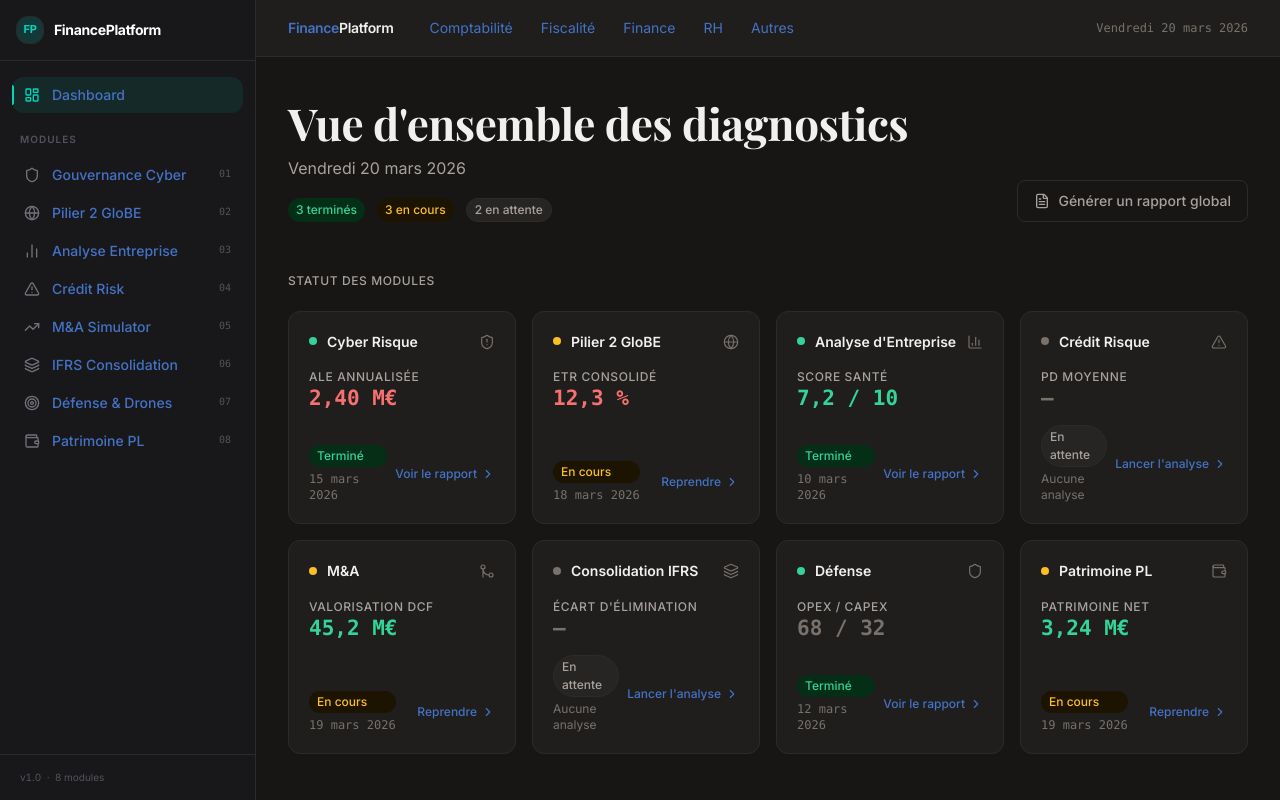
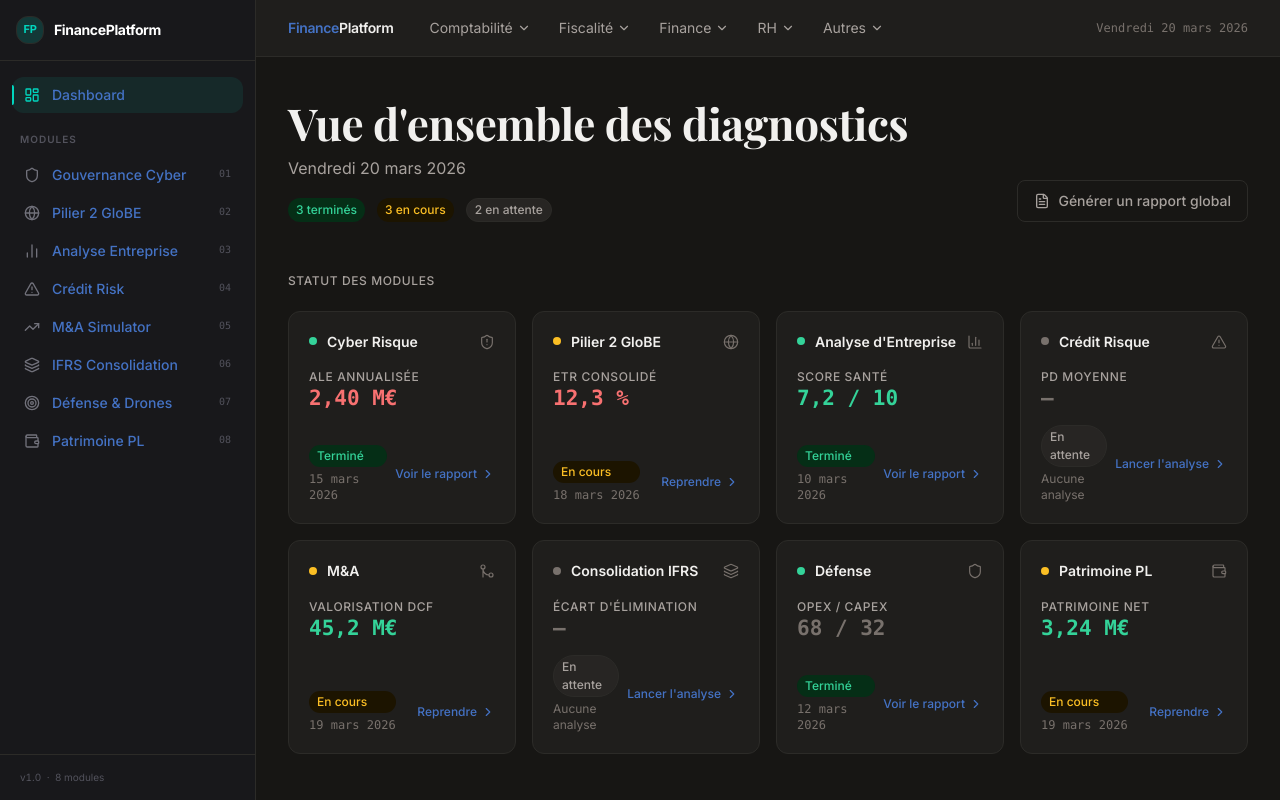
Before and after one commit to ludoviclabs-dotcom/finance-platform, a Next.js app in the folder apps/frontend/: page /dashboard in a window 1280 px wide. Built offline with nearby package versions, Linux system fonts and the light colour scheme.

Commit message:
feat: dropdown Simulateur/Actualités sur chaque catégorie nav

```diff
--- a/apps/frontend/app/dashboard/page.tsx
+++ b/apps/frontend/app/dashboard/page.tsx
@@ -1,4 +1,5 @@
 import Link from "next/link";
+import { NavDropdowns } from "@/components/layout/nav-dropdown";
 import {
   FileText,
   ChevronRight,
@@ -378,17 +379,7 @@ export default function Dashboard() {
               <span className="text-accent">Finance</span>
               <span className="text-foreground">Platform</span>
             </Link>
-            <nav className="hidden md:flex items-center gap-1">
-              {["Comptabilité", "Fiscalité", "Finance", "RH", "Autres"].map((label) => (
-                <a
-                  key={label}
-                  href="#"
-                  className="px-3 py-1.5 text-sm text-foreground-muted hover:text-foreground transition-colors rounded-md hover:bg-white/5"
-                >
-                  {label}
-                </a>
-              ))}
-            </nav>
+            <NavDropdowns />
           </div>
           <span className="text-xs text-foreground-subtle tabnum">{dateLabel}</span>
         </div>
--- /dev/null
+++ b/apps/frontend/components/layout/nav-dropdown.tsx
@@ -0,0 +1,61 @@
+"use client";
+
+import { useState, useRef } from "react";
+import { ChevronDown } from "lucide-react";
+
+const CATEGORIES = ["Comptabilité", "Fiscalité", "Finance", "RH", "Autres"] as const;
+
+function DropdownItem({ label }: { label: string }) {
+  const [open, setOpen] = useState(false);
+  const timeoutRef = useRef<ReturnType<typeof setTimeout> | null>(null);
+
+  const show = () => {
+    if (timeoutRef.current) clearTimeout(timeoutRef.current);
+    setOpen(true);
+  };
+  const hide = () => {
+    timeoutRef.current = setTimeout(() => setOpen(false), 120);
+  };
+
+  return (
+    <div className="relative" onMouseEnter={show} onMouseLeave={hide}>
+      <button
+        type="button"
+        className="flex items-center gap-1 px-3 py-1.5 text-sm text-foreground-muted hover:text-foreground transition-colors rounded-md hover:bg-white/5"
+      >
+        {label}
+        <ChevronDown
+          className={`h-3.5 w-3.5 transition-transform duration-150 ${open ? "rotate-180" : ""}`}
+        />
+      </button>
+
+      {open && (
+        <div className="absolute top-full left-0 mt-1 w-40 rounded-lg border border-border bg-surface shadow-md overflow-hidden z-50">
+          <a
+            href="#"
+            className="block px-4 py-2.5 text-sm text-foreground-muted hover:text-foreground hover:bg-white/5 transition-colors"
+          >
+            Simulateur
+          </a>
+          <div className="border-t border-border" />
+          <a
+            href="#"
+            className="block px-4 py-2.5 text-sm text-foreground-muted hover:text-foreground hover:bg-white/5 transition-colors"
+          >
+            Actualités
+          </a>
+        </div>
+      )}
+    </div>
+  );
+}
+
+export function NavDropdowns() {
+  return (
+    <nav className="hidden md:flex items-center gap-1">
+      {CATEGORIES.map((label) => (
+        <DropdownItem key={label} label={label} />
+      ))}
+    </nav>
+  );
+}
```
